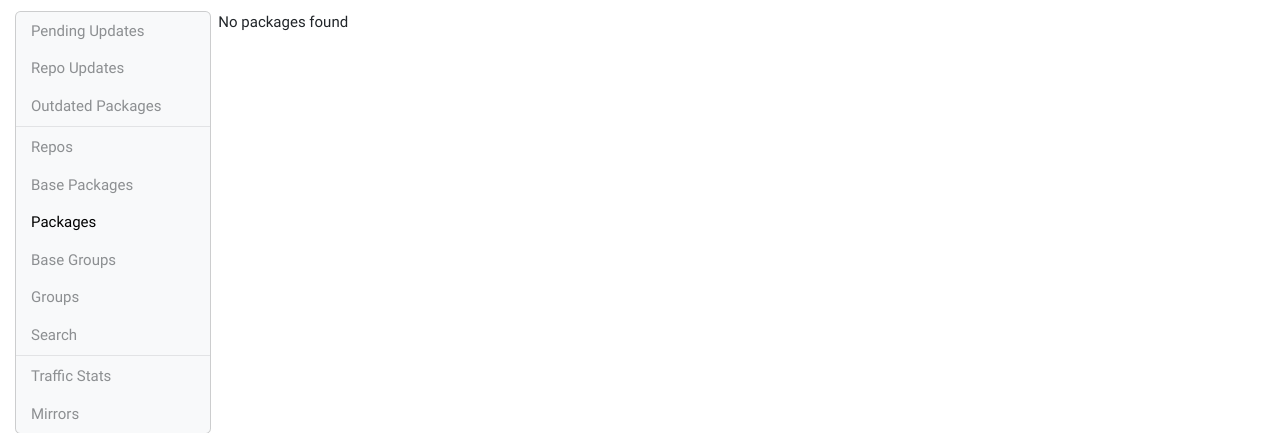
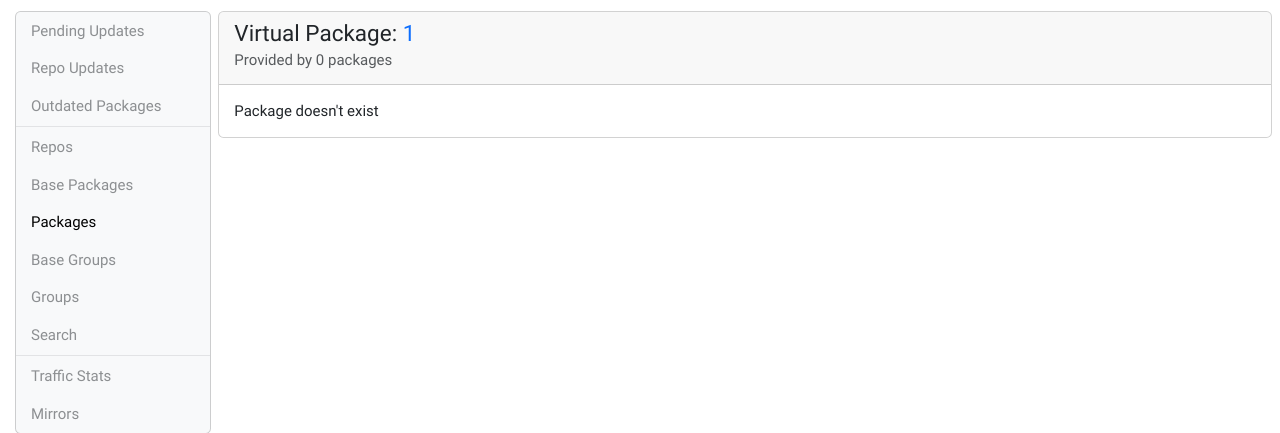
Before and after one commit to msys2/msys2-web, a FastAPI app: page /package/1 in a window 1280 px wide. Shown: the part 63-496 px from the top of the page. Run offline with FastAPI, Linux system fonts and the light colour scheme; parts of the project's set-up code (start-up, migrations or seed data) failed here and were passed over; some libraries are stand-ins or nearby versions.

Commit message:
Be more explicit about showing virtual packages
Up until now we would show a list of packages and providing
packages. That's confusing when you don't scroll down and not
really obvious.

Instead if it's a virtual package show a simple page listing
the providing packages.

And in case a package of that name exists, show the other packages
providing the same name inline ("Provided By")

```diff
--- a/app/appstate.py
+++ b/app/appstate.py
@@ -330,6 +330,7 @@ class Package:
         self.rdepends: Dict[Package, Set[DepType]] = {}
         self.optdepends = split_optdepends(optdepends)
         self.packager = parse_packager(packager)
+        self.provided_by: Set[Package] = set()
 
     @property
     def files(self) -> Sequence[str]:
--- a/app/templates/package.html
+++ b/app/templates/package.html
@@ -176,6 +176,19 @@
         {% endif %}
       </dd>
 
+      <dt class="col-sm-3 text-sm-end">Provided By:</dt>
+      <dd class="col-sm-9">
+        {% if p.provided_by %}
+            <ul class="list-unstyled">
+                {% for p in p.provided_by|sort %}
+                    <li><a href="{{ package_url(p) }}">{{ package_name(p) }}</a> </li>
+                {% endfor %}
+            </ul>
+        {% else %}
+            -
+        {% endif %}
+      </dd>
+
       <dt class="col-sm-3 text-sm-end">Provides:</dt>
       <dd class="col-sm-9">
         {% if p.provides %}
--- /dev/null
+++ b/app/templates/packagevirtual.html
@@ -0,0 +1,41 @@
+{% extends "layout.html" %}
+{% block title %}Virtual Package: {{ name }}{% endblock %}
+{% block inner_content %}
+
+<div class="card mb-3">
+  <div class="card-header">
+    <h4 class="card-title">Virtual Package: <a href="{{ url_for('package', package_name=name) }}">{{ name }}</a></h4>
+    <h6 class="card-subtitle mb-2 text-muted">Provided by {{ packages|length }} packages</h6>
+  </div>
+  <div class="card-body">
+
+  {% if not packages %}
+    Package doesn't exist
+  {% else %}
+  <dl class="row">
+
+      <dt class="col-sm-3 text-sm-end">Installation:</dt>
+      <dd class="col-sm-9">
+        <div class="copyable rounded">
+          <div class="highlight">
+            <pre><code>pacman -S {{ name }}</code></pre>
+          </div>
+          <button class="btn" aria-label="Copy to clipboard" onclick="App.copyToClipboard(this);">📋</button>
+        </div>
+      </dd>
+
+      <dt class="col-sm-3 text-sm-end">Provided By:</dt>
+      <dd class="col-sm-9">
+        <ul class="list-unstyled">
+        {% for s, p in packages %}
+          <li><a href="{{ package_url(p) }}">{{ package_name(p) }}</a></li>
+        {% endfor %}
+        </ul>
+      </dd>
+  </dl>
+  {% endif %}
+
+  </div>
+</div>
+
+{% endblock %}
--- a/app/web.py
+++ b/app/web.py
@@ -346,13 +346,17 @@ async def package(request: Request, response: Response, package_name: str, repo:
                         else:
                             provides.append((s, p))
 
-    # show the real package always first
-    packages.extend(provides)
-
-    return templates.TemplateResponse("package.html", {
-        "request": request,
-        "packages": packages,
-    }, headers=dict(response.headers))
+    if packages:
+        return templates.TemplateResponse("package.html", {
+            "request": request,
+            "packages": packages,
+        }, headers=dict(response.headers))
+    else:
+        return templates.TemplateResponse("packagevirtual.html", {
+            "request": request,
+            "name": package_name,
+            "packages": provides,
+        }, headers=dict(response.headers))
 
 
 @router.get('/updates', dependencies=[Depends(Etag(get_etag))])
```
Also changed, not shown: app/fetch.py (+14 -0 lines).
